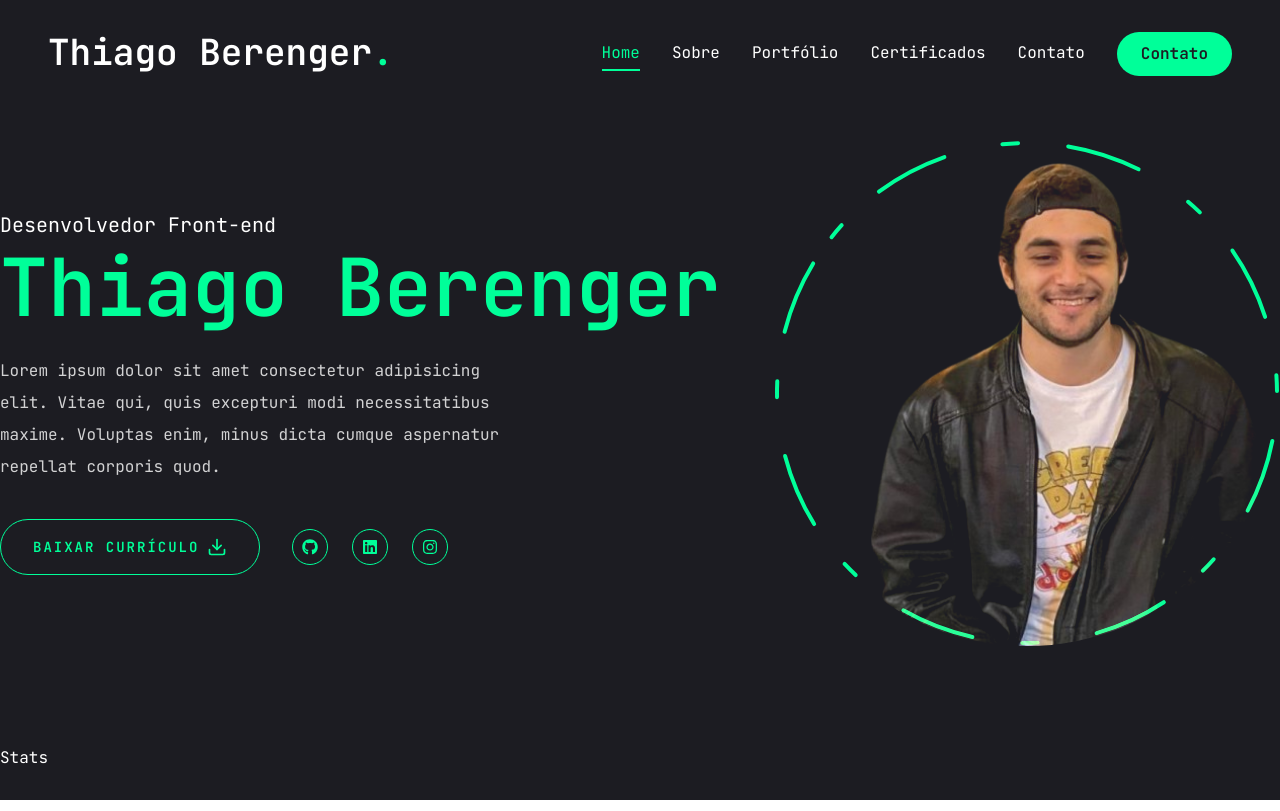
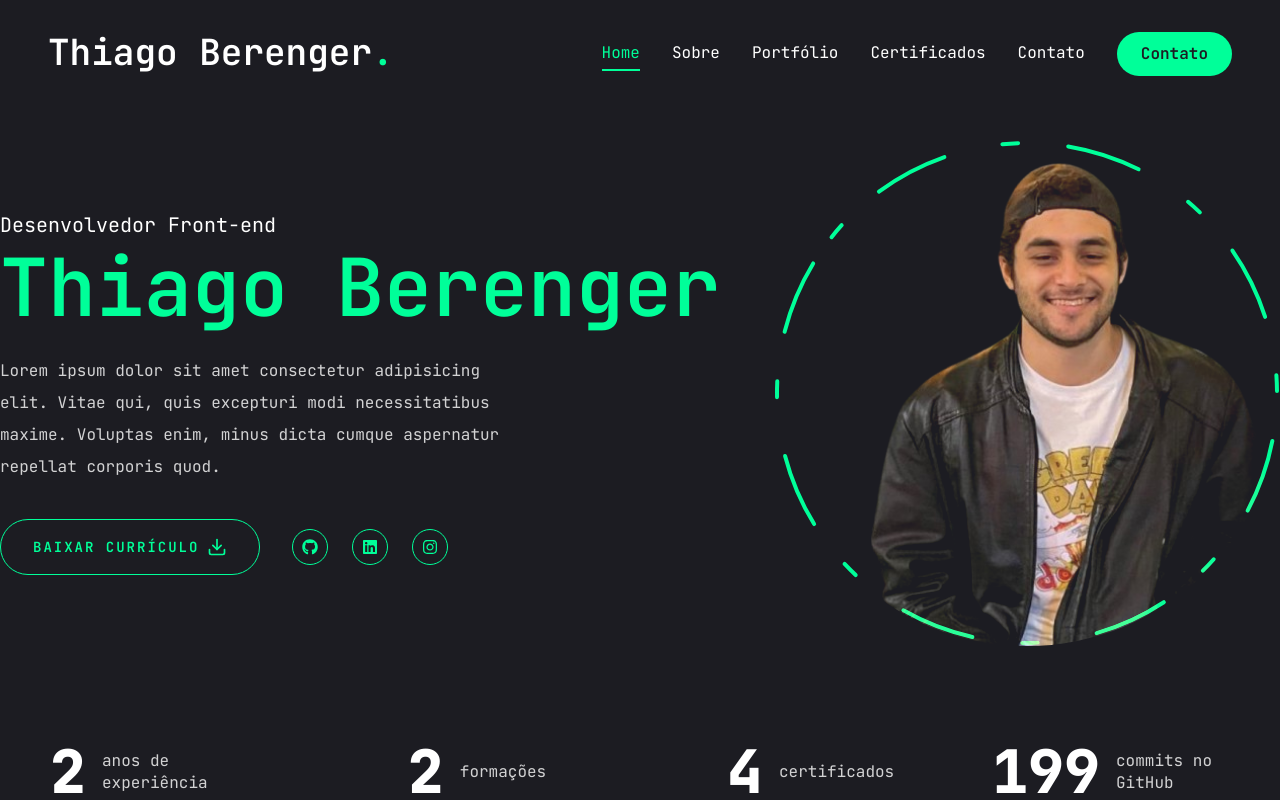
Before and after one commit to ThiagoBerenger/portfolio, a Next.js app: page / in a window 1280 px wide. Built offline with nearby package versions, Linux system fonts and the light colour scheme.

Commit message:
criando Stats

```diff
--- a/components/Stats.jsx
+++ b/components/Stats.jsx
@@ -1,8 +1,44 @@
 'use client'
+
+import CountUp from "react-countup"
+
+const stats = [
+    {
+        num: 2,
+        text: 'anos de experiência'
+    },
+    {
+        num: 2,
+        text: 'formações'
+    },
+    {
+        num: 4,
+        text: 'certificados'
+    },
+    {
+        num: 200,
+        text: 'commits no GitHub'
+    }
+]
 
 const Stats = () => {
   return (
-    <div>Stats</div>
+    <section className="pt-4 pb-12 xl:pt-0 xl:pb-0">
+        <div className="container mx-auto">
+            <div className="flex flex-wrap gap-6 max-w-[80vw] mx-auto xl:max-w-none">
+                {stats.map((item, index) => {
+                    return <div className="flex-1 flex gap-4 items-center justify-center x:justify-start" key={index}>
+                        <CountUp
+                        end={item.num}
+                        duration={5}
+                        delay={2}
+                        className="4xl xl:text-6xl font-extrabold"/>
+                        <p className={`${item.text.length < 15 ? 'max-w-[100px]':'max-w-[150px]'} leading-snug text-white/80 `}>{item.text}</p>
+                    </div>
+                })}
+            </div>
+        </div>
+    </section>
   )
 }
 
```
